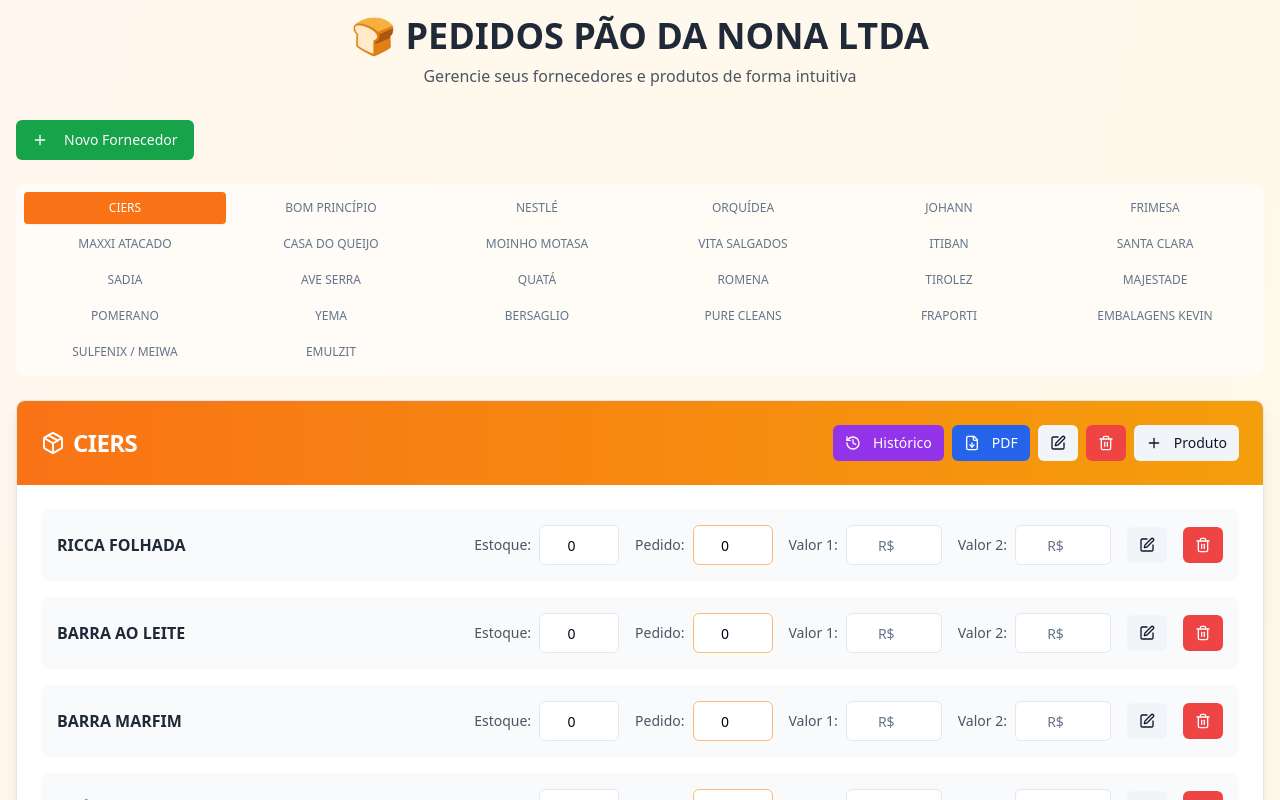
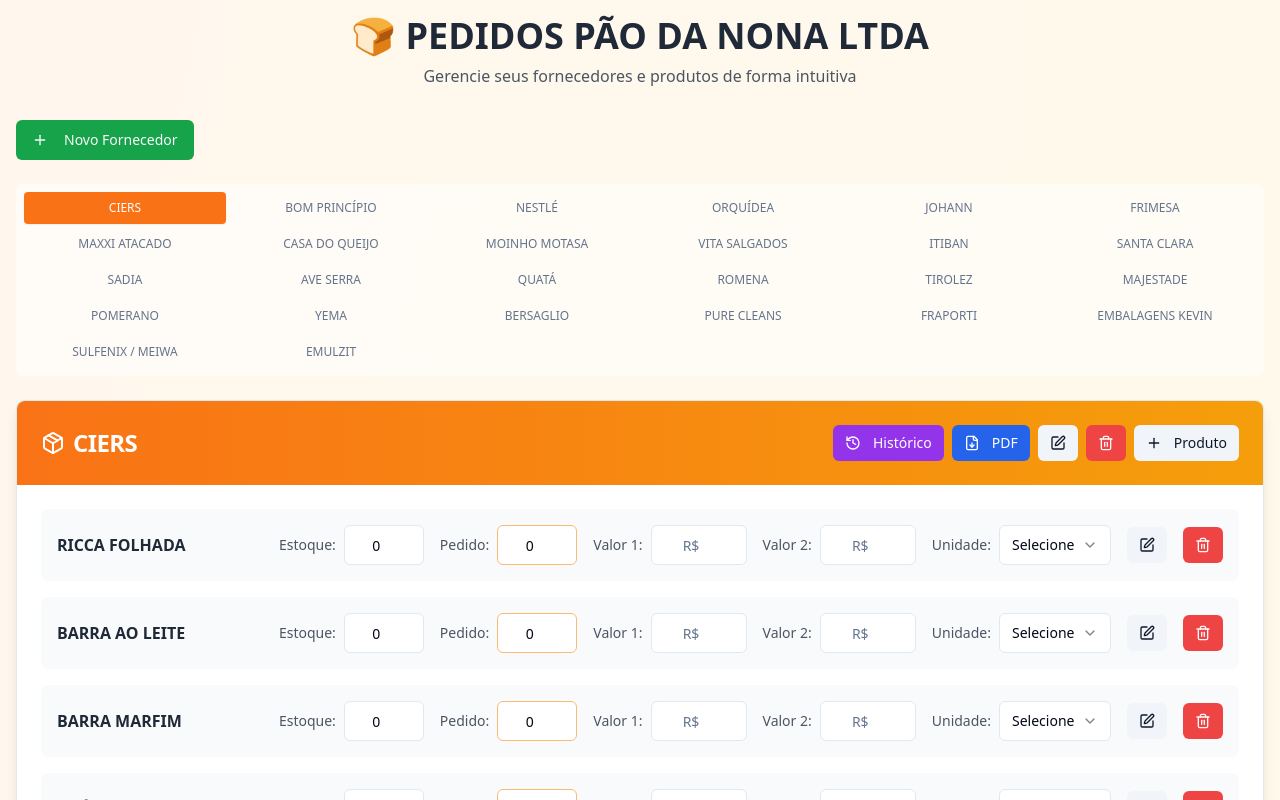
Before and after one commit to jv2410/padaria-pedidos-manager, a React (Vite) app: page / in a window 1280 px wide. Shown: the top 800 px of the page. Built offline with nearby package versions, Linux system fonts and the light colour scheme.

Commit message:
Add unit selection field
Add a field next to the order quantity to select between UNIDADE, FARDO, or CAIXA.

```diff
--- a/src/pages/Index.tsx
+++ b/src/pages/Index.tsx
@@ -6,6 +6,7 @@ import { Badge } from "@/components/ui/badge";
 import { Input } from "@/components/ui/input";
 import { Label } from "@/components/ui/label";
 import { Dialog, DialogContent, DialogHeader, DialogTitle, DialogTrigger } from "@/components/ui/dialog";
+import { Select, SelectContent, SelectItem, SelectTrigger, SelectValue } from "@/components/ui/select";
 import { Plus, Edit, Trash2, Package, ShoppingCart, FileDown, History } from "lucide-react";
 import { useToast } from "@/hooks/use-toast";
 import jsPDF from 'jspdf';
@@ -17,6 +18,7 @@ interface Product {
   orderQuantity: number;
   price?: number;
   price2?: number;
+  unit?: 'UNIDADE' | 'FARDO' | 'CAIXA';
 }
 
 interface PurchaseHistory {
@@ -572,6 +574,19 @@ const Index = () => {
     ));
   };
 
+  const handleUnitChange = (supplierId: string, productId: string, value: 'UNIDADE' | 'FARDO' | 'CAIXA') => {
+    setSuppliers(prev => prev.map(s =>
+      s.id === supplierId
+        ? {
+            ...s,
+            products: s.products.map(p =>
+              p.id === productId ? { ...p, unit: value } : p
+            )
+          }
+        : s
+    ));
+  };
+
 
   const handleShowHistory = (supplier: Supplier) => {
     const supplierHistory = purchaseHistory.filter(h => h.supplierId === supplier.id);
@@ -853,6 +868,22 @@ const Index = () => {
                               />
                             </div>
 
+                            <div className="flex items-center gap-2">
+                              <Label className="text-sm text-gray-600">Unidade:</Label>
+                              <Select
+                                value={product.unit || ''}
+                                onValueChange={(value: 'UNIDADE' | 'FARDO' | 'CAIXA') => handleUnitChange(supplier.id, product.id, value)}
+                              >
+                                <SelectTrigger className="w-28">
+                                  <SelectValue placeholder="Selecione" />
+                                </SelectTrigger>
+                                <SelectContent>
+                                  <SelectItem value="UNIDADE">UNIDADE</SelectItem>
+                                  <SelectItem value="FARDO">FARDO</SelectItem>
+                                  <SelectItem value="CAIXA">CAIXA</SelectItem>
+                                </SelectContent>
+                              </Select>
+                            </div>
 
                             <Button
                               size="sm"
```
